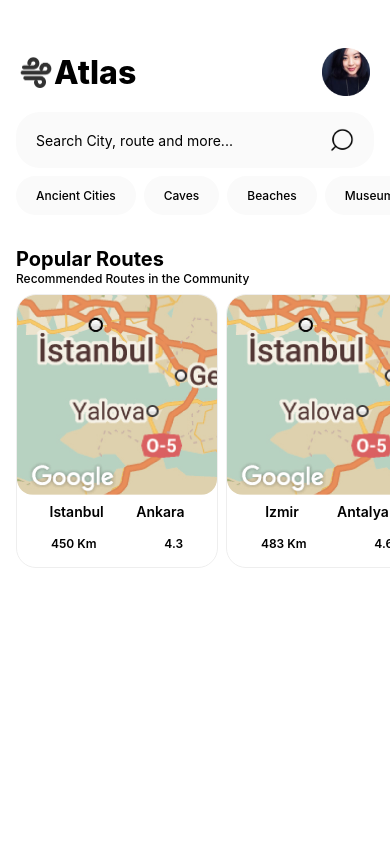
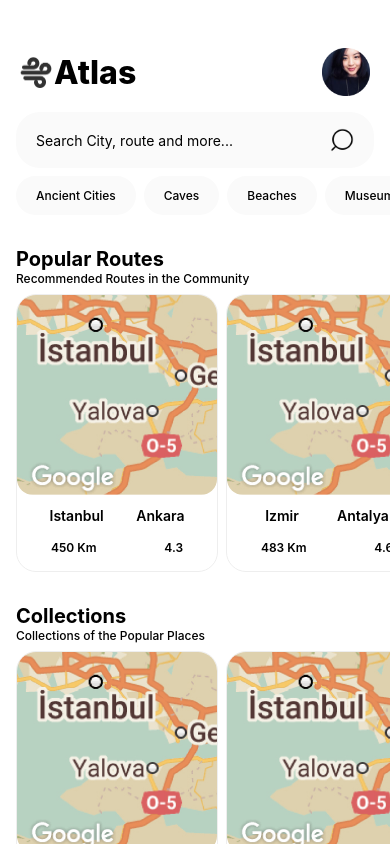
Before and after one commit to ErenElagz/Atlas, a React Native app: screen /HomeScreen in a window 390 px wide. Built offline with nearby package versions, Linux system fonts and the light colour scheme; no server answers.

Commit message:
categories

```diff
--- a/src/screens/HomeScreen.js
+++ b/src/screens/HomeScreen.js
@@ -6,8 +6,7 @@ import {
     Text,
     TextInput,
     TouchableOpacity,
-    ScrollView,
-    Dimensions
+    ScrollView
 } from "react-native";
 import { StatusBar } from "expo-status-bar";
 import Categories from "../apis/categories.json";
@@ -20,7 +19,7 @@ export default function HomeScreen() {
 
     return (
         <ScrollView style={styles.container} showsHorizontalScrollIndicator={false}>
-            <StatusBar style="auto" />
+            <StatusBar style="auto" backgroundColor="#fff" />
             <View style={styles.header}>
                 <View style={styles.topBar}>
                     <Image style={styles.logo} source={require("../assets/img/logo.png")} />
@@ -42,7 +41,7 @@ export default function HomeScreen() {
                     />
                 </TouchableOpacity>
             </View>
-            <View style={{ gap: 8, marginTop: 16, }}>
+            <View style={{ gap: 8, marginTop: 16 }}>
                 <View style={styles.searchBar}>
                     <TextInput
                         placeholder="Search City, route and more..."
@@ -72,11 +71,18 @@ export default function HomeScreen() {
                 </View>
             </View>
             <View style={{ marginTop: 32, gap: 8 }}>
-                <View style={{ flexDirection: "row", gap: 4, paddingHorizontal: 16,alignItems:"center"}}>
+                <View
+                    style={{
+                        flexDirection: "row",
+                        gap: 4,
+                        paddingHorizontal: 16,
+                        alignItems: "center"
+                    }}
+                >
                     <SvgUri
                         width={36}
                         height={36}
-                        uri={"https://www.svgrepo.com/show/526192/route.svg"}
+                        uri={"https://www.svgrepo.com/show/528562/route.svg"}
                     />
                     <View>
                         <Text style={{ fontSize: 20, fontWeight: "700" }}>Popular Routes</Text>
@@ -86,7 +92,7 @@ export default function HomeScreen() {
                     </View>
                 </View>
                 <ScrollView horizontal={true} showsHorizontalScrollIndicator={false}>
-                    <View style={{ flexDirection: "row", gap: 8, paddingLeft:16}}>
+                    <View style={{ flexDirection: "row", gap: 8, paddingLeft: 16 }}>
                         {route.map((route, index) => (
                             <TouchableOpacity key={index}>
                                 <View style={styles.gallery}>
@@ -106,7 +112,120 @@ export default function HomeScreen() {
                                                 flexDirection: "row",
                                                 alignItems: "center",
                                                 justifyContent: "space-evenly",
+                                                marginTop: 12
+                                            }}
+                                        >
+                                            <Text style={styles.text}>{route["origin"]}</Text>
+                                            <SvgUri
+                                                width={20}
+                                                height={20}
+                                                opacity={0.75}
+                                                uri={
+                                                    "https://www.svgrepo.com/show/528381/map-arrow-right.svg"
+                                                }
+                                            />
+                                            <Text style={styles.text}>{route["destination"]}</Text>
+                                        </View>
+                                        <View
+                                            style={{
+                                                flexDirection: "row",
+                                                alignItems: "center",
+                                                justifyContent: "space-around",
                                                 marginTop: 8
+                                            }}
+                                        >
+                                            <View
+                                                style={{
+                                                    alignItems: "center",
+                                                    justifyContent: "center",
+                                                    marginTop: 8
+                                                }}
+                                            >
+                                                <SvgUri
+                                                    width={24}
+                                                    height={24}
+                                                    opacity={0.75}
+                                                    uri={
+                                                        "https://www.svgrepo.com/show/528597/signpost-2.svg"
+                                                    }
+                                                />
+                                                <Text style={styles.text2}>
+                                                    {route["distance"]}
+                                                    <Text> Km</Text>
+                                                </Text>
+                                            </View>
+                                            <View
+                                                style={{
+                                                    alignItems: "center",
+                                                    justifyContent: "center",
+                                                    marginTop: 8
+                                                }}
+                                            >
+                                                <SvgUri
+                                                    width={24}
+                                                    height={24}
+                                                    opacity={0.75}
+                                                    uri={
+                                                        "https://www.svgrepo.com/show/527909/star.svg"
+                                                    }
+                                                />
+                                                <Text style={styles.text2}>{route["rating"]}</Text>
+                                            </View>
+                                        </View>
+                                    </View>
+                                </View>
+                            </TouchableOpacity>
+                        ))}
+                    </View>
+                </ScrollView>
+            </View>
+            <View style={{ marginTop: 32, gap: 8 }}>
+                <View
+                    style={{
+                        flexDirection: "row",
+                        gap: 4,
+                        paddingHorizontal: 16,
+                        alignItems: "center"
+                    }}
+                >
+                    <SvgUri
+                        width={36}
+                        height={36}
+                        uri={"https://www.svgrepo.com/show/528324/inbox-archive.svg"}
+                    />
+                    <View>
+                        <Text style={{ fontSize: 20, fontWeight: "700" }}>Collections</Text>
+                        <Text style={{ fontSize: 12, fontWeight: "500" }}>
+                            Collections of the Popular Places
+                        </Text>
+                    </View>
+                </View>
+                <ScrollView
+                    horizontal={true}
+                    showsHorizontalScrollIndicator={false}
+                    style={{ paddingBottom: 64 }}
+                >
+                    <View style={{ flexDirection: "row", gap: 8, paddingLeft: 16 }}>
+                        {route.map((route, index) => (
+                            <TouchableOpacity key={index}>
+                                <View style={styles.gallery}>
+                                    <View>
+                                        <Image
+                                            style={{
+                                                width: 200,
+                                                height: 200,
+                                                borderRadius: 16
+                                            }}
+                                            source={require("../assets/img/img.jpg")}
+                                        />
+                                    </View>
+                                    <View>
+                                        <View
+                                            style={{
+                                                flexDirection: "row",
+                                                alignItems: "center",
+                                                justifyContent: "space-evenly",
+                                                marginTop: 12
                                             }}
                                         >
                                             <Text style={styles.text}>{route["origin"]}</Text>
@@ -177,13 +296,12 @@ export default function HomeScreen() {
     );
 }
 const styles = StyleSheet.create({
-    container: { flex: 1, gap: 16, paddingTop: 48, overflow: "visible" },
+    container: { flex: 1, gap: 16, paddingVertical: 48, overflow: "visible" },
     topBar: { flexDirection: "row", alignItems: "center", gap: 2 },
     header: {
         flexDirection: "row",
         alignItems: "center",
         justifyContent: "space-between",
-        paddingHorizontal: 8,
         paddingHorizontal: 20
     },
 
@@ -195,7 +313,7 @@ const styles = StyleSheet.create({
         borderColor: "#eee",
         borderRadius: 20,
         overflow: "hidden",
-        paddingBottom: 16,
+        paddingBottom: 16
     },
     logo: { width: 32, height: 32 },
     title: { fontSize: 32, fontWeight: "800" },
@@ -207,9 +325,10 @@ const styles = StyleSheet.create({
         padding: 16,
         paddingHorizontal: 20,
         gap: 8,
-        borderRadius: 24,marginHorizontal:16
+        borderRadius: 24,
+        marginHorizontal: 16
     },
-    categoriesBar: { flexDirection: "row", gap: 8,paddingLeft:16 },
+    categoriesBar: { flexDirection: "row", gap: 8, paddingLeft: 16 },
     category: {
         backgroundColor: "#fafafa",
         paddingVertical: 12,
```
